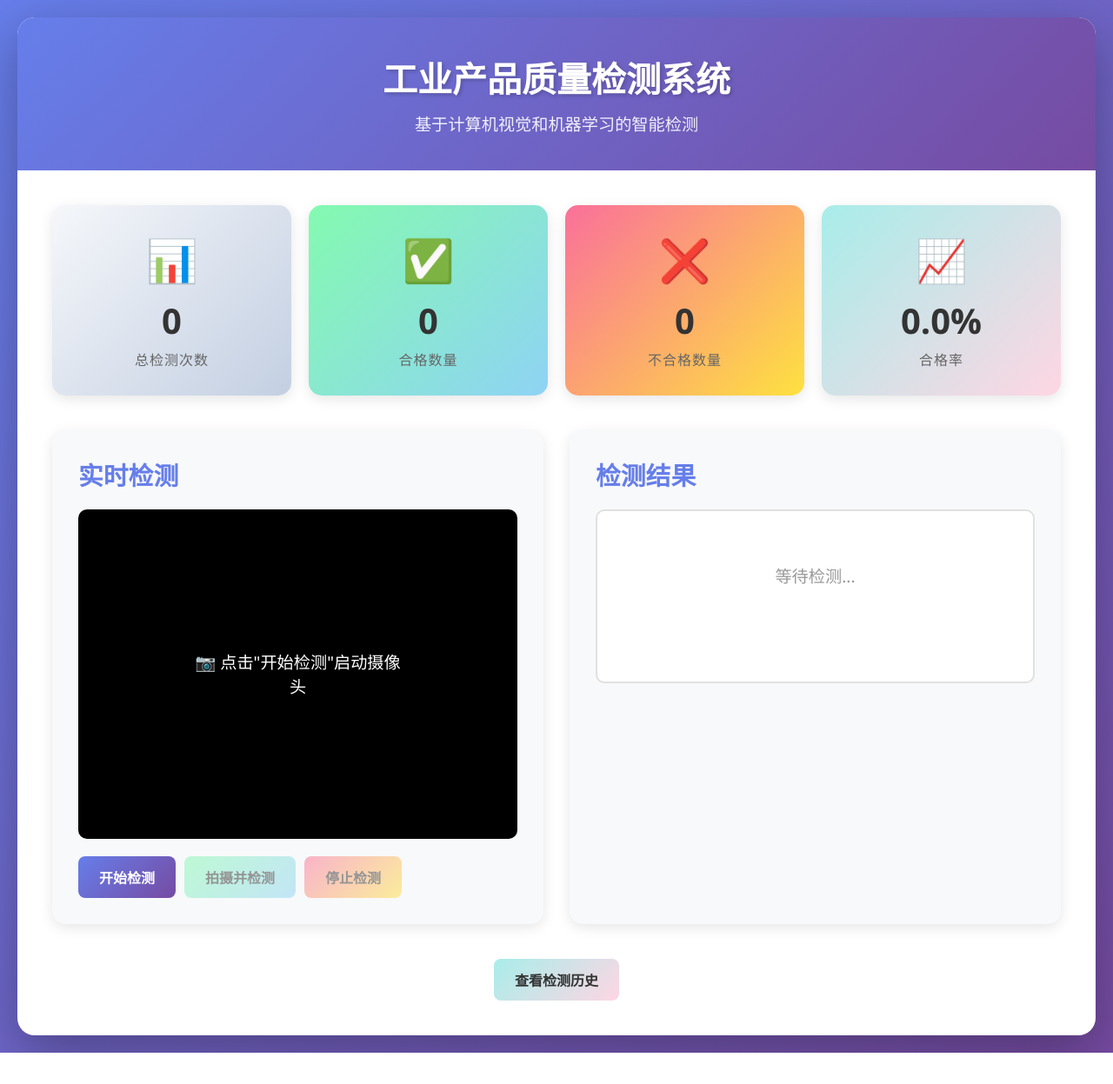
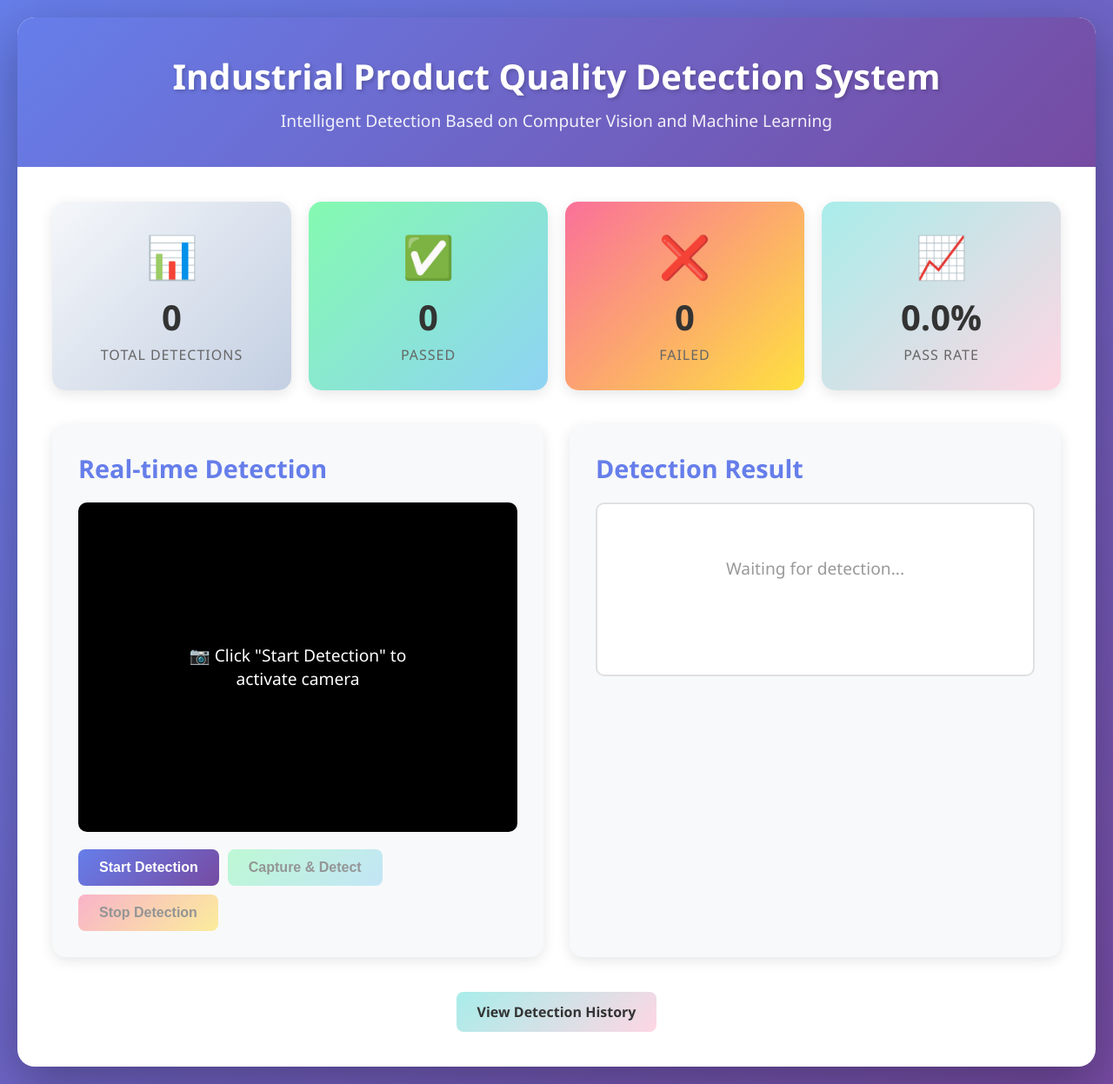
Before and after one commit to OskarPzy/im-final-project, a Flask app: page / in a window 1280 px wide. Shown: the whole page at 87% size. Before the commit the page ends 1211 px from the top, so only its background shows below. Run offline with Flask 3, Linux system fonts and the light colour scheme; data that the repository does not hold is empty.

Commit message:
feat: final success version, in English

```diff
--- a/app.py
+++ b/app.py
@@ -41,11 +41,11 @@ def init_camera():
     """初始化摄像头"""
     try:
         if camera.initialize():
-            return jsonify({'success': True, 'message': '摄像头初始化成功'})
+            return jsonify({'success': True, 'message': 'Camera initialized successfully'})
         else:
-            return jsonify({'success': False, 'message': '摄像头初始化失败，请检查摄像头是否连接'})
+            return jsonify({'success': False, 'message': 'Camera initialization failed, please check camera connection'})
     except Exception as e:
-        return jsonify({'success': False, 'message': f'错误: {str(e)}'})
+        return jsonify({'success': False, 'message': f'Error: {str(e)}'})
 
 @app.route('/api/camera/capture', methods=['POST'])
 def capture_image():
@@ -53,9 +53,9 @@ def capture_image():
     try:
         image = camera.capture_image()
         if image is None:
-            return jsonify({'success': False, 'message': '图像捕获失败'})
+            return jsonify({'success': False, 'message': 'Image capture failed'})
 
-        # 转换为base64
+        # Convert to base64
         import io
         import base64
         buffered = io.BytesIO()
@@ -67,16 +67,16 @@ def capture_image():
             'image': img_str
         })
     except Exception as e:
-        return jsonify({'success': False, 'message': f'错误: {str(e)}'})
+        return jsonify({'success': False, 'message': f'Error: {str(e)}'})
 
 @app.route('/api/detect', methods=['POST'])
 def detect_quality():
     """执行质量检测"""
     try:
-        # 获取图像数据
+        # Get image data
         data = request.get_json()
         if 'image' not in data:
-            return jsonify({'success': False, 'message': '缺少图像数据'})
+            return jsonify({'success': False, 'message': 'Missing image data'})
 
         # 解码base64图像
         import base64
@@ -95,9 +95,9 @@ def detect_quality():
         image_filename = f'static/images/detection_{timestamp}.jpg'
         image.save(image_filename)
 
-        # 保存检测记录
+        # Save detection record
         record_id = db.add_record(
-            result='合格' if result['qualified'] else '不合格',
+            result='Passed' if result['qualified'] else 'Failed',
             confidence=result['confidence'],
             image_path=image_filename,
             defect_type=result['defect_type'],
@@ -121,16 +121,16 @@ def detect_quality():
             'record_id': record_id
         })
     except Exception as e:
-        return jsonify({'success': False, 'message': f'检测错误: {str(e)}'})
+        return jsonify({'success': False, 'message': f'Detection error: {str(e)}'})
 
 @app.route('/api/camera/release', methods=['POST'])
 def release_camera():
     """释放摄像头"""
     try:
         camera.release()
-        return jsonify({'success': True, 'message': '摄像头已释放'})
+        return jsonify({'success': True, 'message': 'Camera released'})
     except Exception as e:
-        return jsonify({'success': False, 'message': f'错误: {str(e)}'})
+        return jsonify({'success': False, 'message': f'Error: {str(e)}'})
 
 @app.route('/api/statistics', methods=['GET'])
 def get_statistics():
@@ -139,7 +139,7 @@ def get_statistics():
         stats = db.get_statistics()
         return jsonify({'success': True, 'data': stats})
     except Exception as e:
-        return jsonify({'success': False, 'message': f'错误: {str(e)}'})
+        return jsonify({'success': False, 'message': f'Error: {str(e)}'})
 
 @app.route('/api/records', methods=['GET'])
 def get_records():
@@ -148,7 +148,7 @@ def get_records():
         limit = request.args.get('limit', 100, type=int)
         records = db.get_all_records(limit=limit)
 
-        # 转换为字典列表
+        # Convert to dictionary list
         records_list = []
         for record in records:
             records_list.append({
@@ -162,13 +162,13 @@ def get_records():
 
         return jsonify({'success': True, 'data': records_list})
     except Exception as e:
-        return jsonify({'success': False, 'message': f'错误: {str(e)}'})
+        return jsonify({'success': False, 'message': f'Error: {str(e)}'})
 
 if __name__ == '__main__':
     print("=" * 50)
-    print("工业产品质量检测系统")
+    print("Industrial Product Quality Detection System")
     print("=" * 50)
-    print("正在启动服务器...")
-    print("请在浏览器中访问: http://localhost:5000")
+    print("Starting server...")
+    print("Please access in browser: http://localhost:5000")
     print("=" * 50)
     app.run(debug=True, host='0.0.0.0', port=5000)
--- a/static/css/style.css
+++ b/static/css/style.css
@@ -61,6 +61,9 @@ header h1 {
     text-align: center;
     box-shadow: 0 4px 15px rgba(0, 0, 0, 0.1);
     transition: transform 0.3s ease;
+    min-width: 0;
+    word-wrap: break-word;
+    overflow-wrap: break-word;
 }
 
 .stat-card:hover {
@@ -96,6 +99,9 @@ header h1 {
     color: #666;
     text-transform: uppercase;
     letter-spacing: 1px;
+    word-wrap: break-word;
+    overflow-wrap: break-word;
+    white-space: normal;
 }
 
 /* 检测区域 */
@@ -117,6 +123,9 @@ header h1 {
     padding: 30px;
     border-radius: 15px;
     box-shadow: 0 4px 15px rgba(0, 0, 0, 0.1);
+    width: 100%;
+    box-sizing: border-box;
+    min-width: 0;
 }
 
 .camera-panel h2, .result-panel h2 {
@@ -155,9 +164,11 @@ header h1 {
     display: flex;
     gap: 10px;
     flex-wrap: wrap;
+    width: 100%;
+    box-sizing: border-box;
 }
 
-/* 按钮样式 */
+/* Button Styles */
 .btn {
     padding: 12px 24px;
     border: none;
@@ -169,6 +180,9 @@ header h1 {
     text-decoration: none;
     display: inline-block;
     text-align: center;
+    white-space: nowrap;
+    min-width: fit-content;
+    width: auto;
 }
 
 .btn:hover {
@@ -202,13 +216,15 @@ header h1 {
     color: #333;
 }
 
-/* 结果容器 */
+/* Result Container */
 .result-container {
     min-height: 200px;
     padding: 20px;
     background: white;
     border-radius: 10px;
     border: 2px solid #e0e0e0;
+    width: 100%;
+    box-sizing: border-box;
 }
 
 .placeholder-message {
@@ -224,6 +240,10 @@ header h1 {
     background: #f8f9fa;
     border-radius: 8px;
     border-left: 4px solid #667eea;
+    width: 100%;
+    box-sizing: border-box;
+    word-wrap: break-word;
+    overflow-wrap: break-word;
 }
 
 .result-item.success {
@@ -240,11 +260,15 @@ header h1 {
     font-weight: bold;
     color: #667eea;
     margin-bottom: 8px;
+    word-wrap: break-word;
+    overflow-wrap: break-word;
 }
 
 .result-value {
     font-size: 1.1em;
     color: #333;
+    word-wrap: break-word;
+    overflow-wrap: break-word;
 }
 
 .badge {
@@ -301,11 +325,16 @@ header h1 {
     padding: 15px;
     text-align: left;
     font-weight: bold;
+    white-space: nowrap;
+    min-width: fit-content;
 }
 
 .history-table td {
     padding: 15px;
     border-bottom: 1px solid #e0e0e0;
+    word-wrap: break-word;
+    overflow-wrap: break-word;
+    max-width: 200px;
 }
 
 .history-table tbody tr:hover {
--- a/static/js/main.js
+++ b/static/js/main.js
@@ -38,38 +38,38 @@ startBtn.addEventListener('click', async () => {
             captureBtn.disabled = false;
             stopBtn.disabled = false;
 
-            showMessage('摄像头已启动', 'success');
+            showMessage('Camera started', 'success');
         } else {
-            showMessage(data.message || '摄像头初始化失败', 'error');
+            showMessage(data.message || 'Camera initialization failed', 'error');
         }
     } catch (error) {
-        console.error('摄像头启动错误:', error);
-        showMessage('无法访问摄像头，请检查权限设置', 'error');
+        console.error('Camera startup error:', error);
+        showMessage('Unable to access camera, please check permissions', 'error');
     }
 });
 
-// 拍摄并检测
+// Capture and detect
 captureBtn.addEventListener('click', async () => {
     if (!stream) {
-        showMessage('请先启动摄像头', 'error');
+        showMessage('Please start the camera first', 'error');
         return;
     }
 
     try {
-        // 在canvas上绘制当前视频帧
+        // Draw current video frame on canvas
         const ctx = canvasElement.getContext('2d');
         canvasElement.width = videoElement.videoWidth;
         canvasElement.height = videoElement.videoHeight;
         ctx.drawImage(videoElement, 0, 0);
 
-        // 转换为base64
+        // Convert to base64
         const imageData = canvasElement.toDataURL('image/jpeg', 0.8);
 
-        // 显示加载状态
-        resultContainer.innerHTML = '<div class="placeholder-message"><p>正在检测中...</p></div>';
+        // Show loading state
+        resultContainer.innerHTML = '<div class="placeholder-message"><p>Detecting...</p></div>';
         captureBtn.disabled = true;
 
-        // 发送到后端进行检测
+        // Send to backend for detection
         const response = await fetch('/api/detect', {
             method: 'POST',
             headers: {
@@ -85,15 +85,15 @@ captureBtn.addEventListener('click', async () => {
 
         if (data.success) {
             displayResult(data.result);
-            // 刷新统计信息
+            // Refresh statistics
             updateStatistics();
         } else {
-            showMessage(data.message || '检测失败', 'error');
-            resultContainer.innerHTML = '<div class="placeholder-message"><p>检测失败，请重试</p></div>';
+            showMessage(data.message || 'Detection failed', 'error');
+            resultContainer.innerHTML = '<div class="placeholder-message"><p>Detection failed, please retry</p></div>';
         }
     } catch (error) {
-        console.error('检测错误:', error);
-        showMessage('检测过程中发生错误', 'error');
+        console.error('Detection error:', error);
+        showMessage('Error occurred during detection', 'error');
         captureBtn.disabled = false;
     }
 });
@@ -118,33 +118,33 @@ stopBtn.addEventListener('click', () => {
     captureBtn.disabled = true;
     stopBtn.disabled = true;
 
-    showMessage('摄像头已关闭', 'info');
+    showMessage('Camera closed', 'info');
 });
 
-// 显示检测结果
+// Display detection result
 function displayResult(result) {
     const qualified = result.qualified;
     const qualityScore = result.quality_score;
-    const defectType = result.defect_type || '无';
+    const defectType = result.defect_type || 'None';
     const confidence = (result.confidence * 100).toFixed(1);
 
     let html = `
         <div class="result-item ${qualified ? 'success' : 'danger'}">
-            <div class="result-label">检测结果</div>
+            <div class="result-label">Detection Result</div>
             <div class="result-value">
                 <span class="badge ${qualified ? 'badge-success' : 'badge-danger'}">
-                    ${qualified ? '✅ 合格' : '❌ 不合格'}
+                    ${qualified ? '✅ Passed' : '❌ Failed'}
                 </span>
             </div>
         </div>
 
         <div class="result-item">
-            <div class="result-label">质量分数</div>
+            <div class="result-label">Quality Score</div>
             <div class="result-value">${qualityScore} / 100</div>
         </div>
 
         <div class="result-item">
-            <div class="result-label">置信度</div>
+            <div class="result-label">Confidence</div>
             <div class="result-value">${confidence}%</div>
         </div>
     `;
@@ -152,7 +152,7 @@ function displayResult(result) {
     if (!qualified) {
         html += `
             <div class="result-item danger">
-                <div class="result-label">缺陷类型</div>
+                <div class="result-label">Defect Type</div>
                 <div class="result-value">${defectType}</div>
             </div>
         `;
@@ -181,8 +181,8 @@ async function updateStatistics() {
             if (statPassRate) statPassRate.textContent = stats.pass_rate.toFixed(1) + '%';
         }
     } catch (error) {
-        console.error('更新统计信息失败:', error);
-        // 静默失败，不影响检测结果显示
+        console.error('Failed to update statistics:', error);
+        // Silent failure, don't affect detection result display
     }
 }
 
--- a/templates/index.html
+++ b/templates/index.html
@@ -1,74 +1,74 @@
 <!DOCTYPE html>
-<html lang="zh-CN">
+<html lang="en">
 <head>
     <meta charset="UTF-8">
     <meta name="viewport" content="width=device-width, initial-scale=1.0">
-    <title>工业产品质量检测系统</title>
+    <title>Industrial Product Quality Detection System</title>
     <link rel="stylesheet" href="{{ url_for('static', filename='css/style.css') }}">
 </head>
 <body>
     <div class="container">
         <header>
-            <h1>工业产品质量检测系统</h1>
-            <p class="subtitle">基于计算机视觉和机器学习的智能检测</p>
+            <h1>Industrial Product Quality Detection System</h1>
+            <p class="subtitle">Intelligent Detection Based on Computer Vision and Machine Learning</p>
         </header>
 
         <div class="main-content">
-            <!-- 统计信息卡片 -->
+            <!-- Statistics Cards -->
             <div class="stats-section">
                 <div class="stat-card">
                     <div class="stat-icon">📊</div>
                     <div class="stat-value" id="statTotal">{{ stats.total }}</div>
-                    <div class="stat-label">总检测次数</div>
+                    <div class="stat-label">Total Detections</div>
                 </div>
                 <div class="stat-card success">
                     <div class="stat-icon">✅</div>
                     <div class="stat-value" id="statPassed">{{ stats.passed }}</div>
-                    <div class="stat-label">合格数量</div>
+                    <div class="stat-label">Passed</div>
                 </div>
                 <div class="stat-card danger">
                     <div class="stat-icon">❌</div>
                     <div class="stat-value" id="statFailed">{{ stats.failed }}</div>
-                    <div class="stat-label">不合格数量</div>
+                    <div class="stat-label">Failed</div>
                 </div>
                 <div class="stat-card info">
                     <div class="stat-icon">📈</div>
                     <div class="stat-value" id="statPassRate">{{ "%.1f"|format(stats.pass_rate) }}%</div>
-                    <div class="stat-label">合格率</div>
+                    <div class="stat-label">Pass Rate</div>
                 </div>
             </div>
 
-            <!-- 检测区域 -->
+            <!-- Detection Section -->
             <div class="detection-section">
                 <div class="camera-panel">
-                    <h2>实时检测</h2>
+                    <h2>Real-time Detection</h2>
                     <div class="video-container">
                         <video id="videoElement" autoplay playsinline></video>
                         <canvas id="canvasElement" style="display: none;"></canvas>
                         <div id="noVideo" class="no-video-message">
-                            <p>📷 点击"开始检测"启动摄像头</p>
+                            <p>📷 Click "Start Detection" to activate camera</p>
                         </div>
                     </div>
                     <div class="control-buttons">
-                        <button id="startBtn" class="btn btn-primary">开始检测</button>
-                        <button id="captureBtn" class="btn btn-success" disabled>拍摄并检测</button>
-                        <button id="stopBtn" class="btn btn-danger" disabled>停止检测</button>
+                        <button id="startBtn" class="btn btn-primary">Start Detection</button>
+                        <button id="captureBtn" class="btn btn-success" disabled>Capture & Detect</button>
+                        <button id="stopBtn" class="btn btn-danger" disabled>Stop Detection</button>
                     </div>
                 </div>
 
                 <div class="result-panel">
-                    <h2>检测结果</h2>
+                    <h2>Detection Result</h2>
                     <div id="resultContainer" class="result-container">
                         <div class="placeholder-message">
-                            <p>等待检测...</p>
+                            <p>Waiting for detection...</p>
                         </div>
                     </div>
                 </div>
             </div>
 
-            <!-- 导航链接 -->
+            <!-- Navigation Links -->
             <div class="nav-section">
-                <a href="/history" class="btn btn-secondary">查看检测历史</a>
+                <a href="/history" class="btn btn-secondary">View Detection History</a>
             </div>
         </div>
     </div>
```
Also changed, not shown: models.py (+11 -11 lines), static/js/history.js (+7 -7 lines), templates/history.html (+17 -17 lines).
